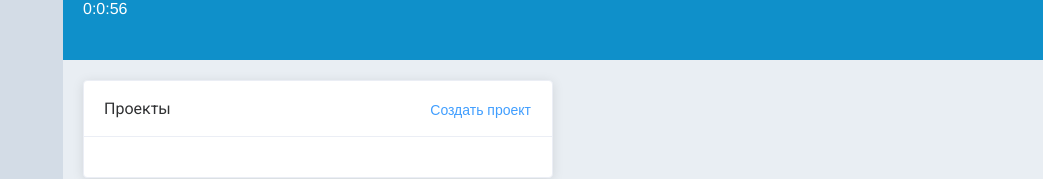
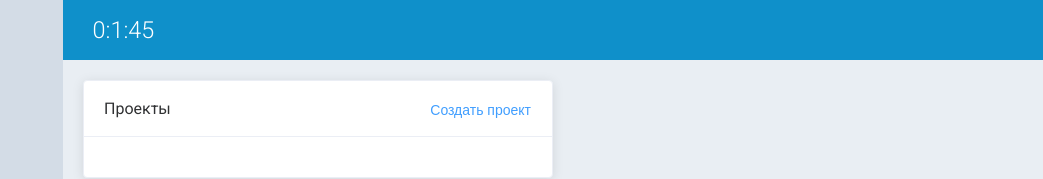
Before and after one commit to webcartel/tasker, a Vue app: page / in a window 1280 px wide. Shown: the top 179 px of the page, without its empty margins (237-1280 px from the left). Built offline with nearby package versions, Linux system fonts and the light colour scheme.

Commit message:
countdown-timer-fix

```diff
--- a/src/App.vue
+++ b/src/App.vue
@@ -4,7 +4,7 @@
             <el-aside></el-aside>
             <el-container>
                 <el-header>
-                    <countdown-timer/>
+                    <countdown-timer timestamp="110"/>
                 </el-header>
                 <el-main>
                     <router-view/>
@@ -22,7 +22,7 @@ import countdownTimer from '@/components/CountdownTimer.vue';
 
 export default {
     name: 'App',
-    components: { countdownTimer }
+    components: { countdownTimer },
 }
 </script>
 
--- a/src/components/CountdownTimer.vue
+++ b/src/components/CountdownTimer.vue
@@ -1,6 +1,6 @@
 <template lang="html">
 
-    <div class="countdown-timer">
+    <div v-if="isActive" class="countdown-timer">
         <div class="hours">{{ hours }}</div>
         <div class="double-dots"> : </div>
         <div class="minutes">{{ minutes }}</div>
@@ -17,7 +17,7 @@
 export default  {
     name: 'countdownTimer',
 
-    props: [],
+    props: ['timestamp'],
 
     mounted() {
         this.start()
@@ -25,34 +25,44 @@ export default  {
 
     data() {
         return {
-            days: '00',
-            hours: '00',
-            minutes: '00',
-            seconds: '00',
-            timestamp: 60,
+            days: 0,
+            hours: 0,
+            minutes: 0,
+            seconds: 0,
         }
     },
 
     methods: {
 
         start() {
-            setInterval(function() {
+            let timer = setInterval(function() {
 
-                if ( this.timestamp >= 0 ) {
+                if ( this.timestamp > 0 ) {
+                    this.timestamp--
                     this.days = Math.floor( (this.timestamp/60/60) / 24);
                     this.hours = Math.floor(this.timestamp/60/60);
                     this.minutes = Math.floor((this.timestamp - this.hours * 60 * 60) / 60);
                     this.seconds = Math.floor(this.timestamp - this.hours * 60 * 60 - this.minutes * 60);
-                    this.timestamp--
                 }
 
             }.bind(this), 1000);
+
+            if ( this.timestamp === 0 ) {
+                clearInterval(timer);
+            }
         },
 
     },
 
     computed: {
-
+        isActive() {
+            if ( this.timestamp > 0 ) {
+                return true
+            }
+            else {
+                return false
+            }
+        }
     }
 }
 
@@ -64,6 +74,24 @@ export default  {
 
 .countdown-timer {
     display: flex;
+    align-items: center;
+    padding: 0 0 0 5px;
+    max-width: 100px;
+    height: 100%;
+    font: 300 26px/21px 'Roboto', sans-serif;
+    animation: pulse 1s infinite;
+}
+
+@keyframes pulse {
+    0% {
+        transform: scale(0.9);
+    }
+    25% {
+        transform: scale(1.1);
+    }
+    100% {
+        transform: scale(1);
+    }
 }
 
 </style>
```
